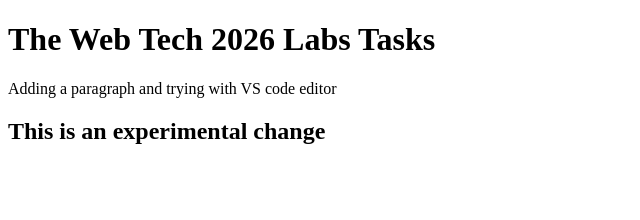
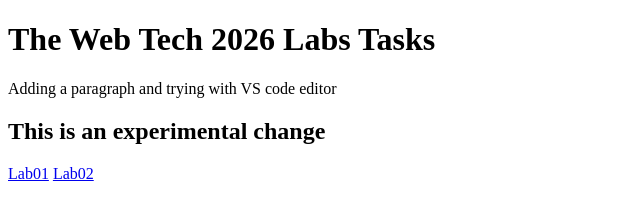
Before and after one commit to AbbasUET/web-tech-lab, a plain HTML site: page index.html in a window 1280 px wide. Shown: the whole page, without its empty margins (0-640 px from the left). Drawn offline with Linux system fonts and the light colour scheme.

Commit message:
changes resolve

```diff
--- a/index.html
+++ b/index.html
@@ -10,5 +10,8 @@
         <p>Adding a paragraph and trying with VS code editor</p>
 
         <h2>This is an experimental change</h2>
+
+        <a href="Lab01/index.html">Lab01</a>
+        <a href="Lab02/index.html">Lab02</a>
 </body>
 </html>
```
